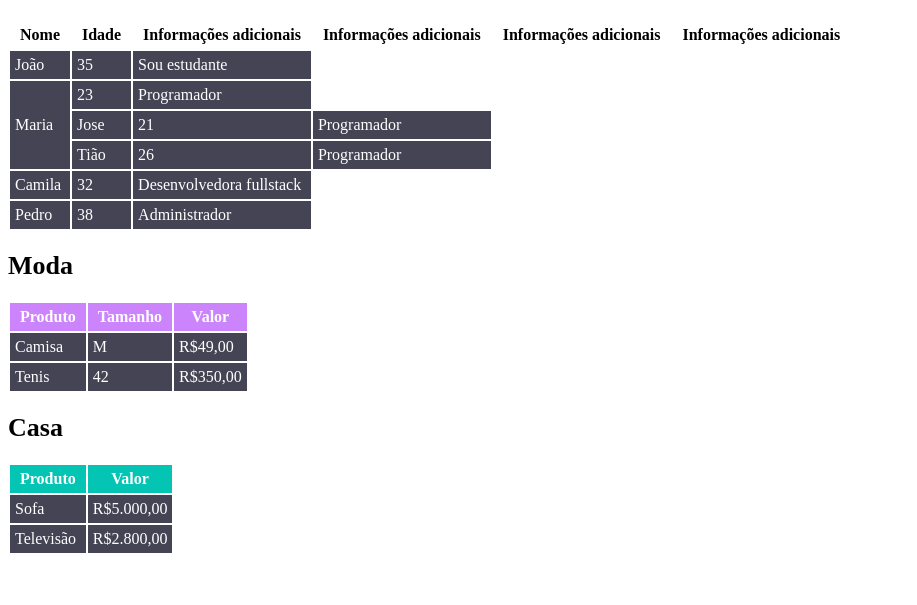
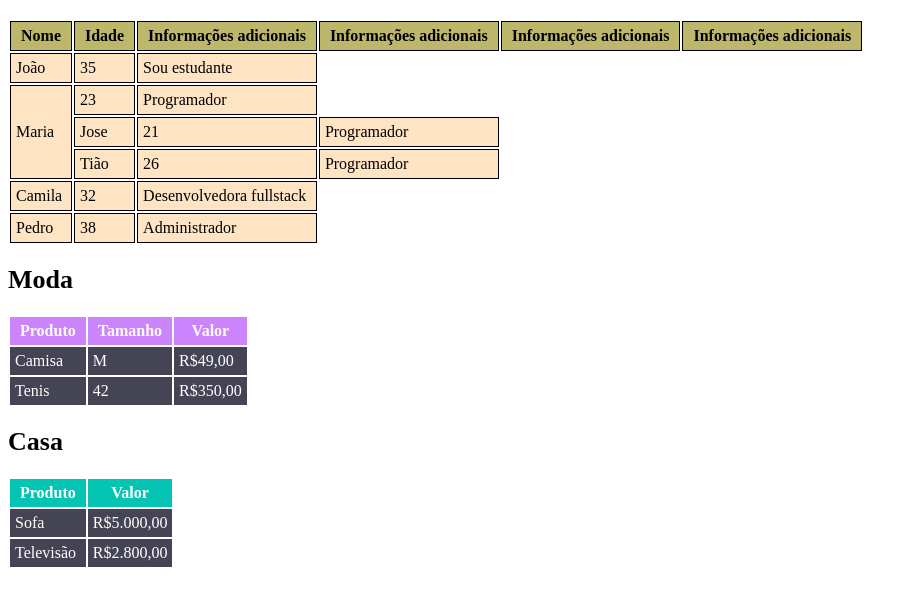
Before and after one commit to rochaotto/aula-tabela, a plain HTML site: page index.html in a window 1280 px wide. Shown: the part 61-666 px from the top of the page, without its empty margins (0-917 px from the left). Drawn offline with Linux system fonts and the light colour scheme.

Commit message:
Iserçao dois seletores para tabela-informacoes-dev e th-dev

```diff
--- a/styles.css
+++ b/styles.css
@@ -1,3 +1,13 @@
+.tabelela-informcoes-dev > thead > tr > th{
+    border: 1px solid black;
+}
+.tabelela-informcoes-dev > tbody > tr > td{
+    border: 1px solid black;
+    background-color: bisque;
+}
+.th-dev {
+    background-color: darkkhaki;
+}
 .titulo-contexto-moda {
     background-color: #cc84fc;
 }
@@ -10,7 +20,7 @@
     color: white;
 }
 
-td {
+.tabela td {
     background-color: #444454;
     color: white;
 }
```
